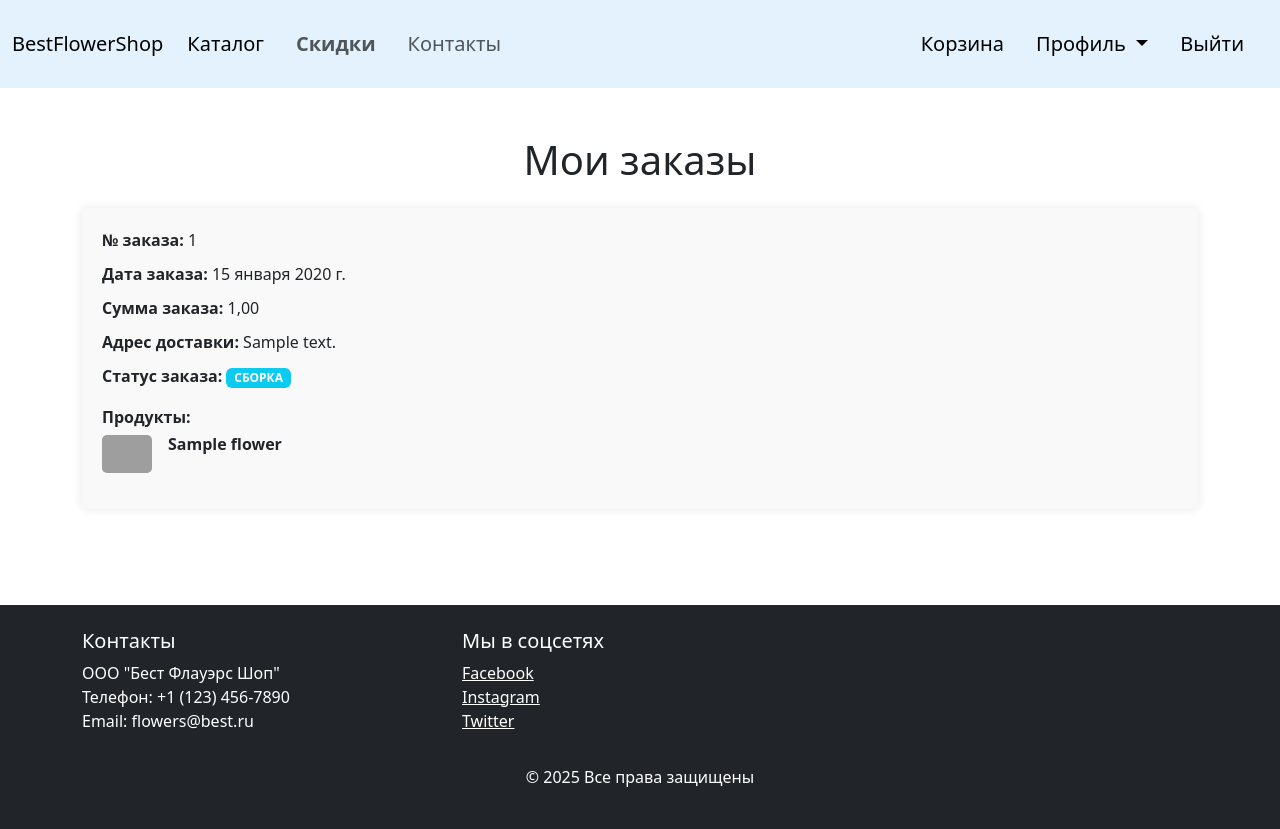
After one commit to MBukharov/FlowerShop, a Django app: page /my_orders/ in a window 1280 px wide. The commit adds this page. Run offline with Django 4.2, Linux system fonts and the light colour scheme; a user stored in the database is signed in; tables that the repository leaves empty hold one stand-in row (values such as "Sample post"); grey boxes are pictures that could not be loaded.

Commit message:
my_orders page is ready

```diff
--- a/FlowerShopWeb/catalog/models.py
+++ b/FlowerShopWeb/catalog/models.py
@@ -5,7 +5,7 @@
 class Flower(models.Model):
     name = models.CharField(max_length=100, verbose_name="Название товара")
     description = models.TextField(verbose_name="Описание")
-    price = models.FloatField(verbose_name="Цена")
+    price = models.DecimalField(verbose_name="Цена", max_digits=10, decimal_places=2)
     quantity = models.IntegerField(verbose_name="Доступно к заказу")
     picture = models.ImageField(upload_to = 'catalog/static/catalog/img', verbose_name="Изображение")
 
--- a/FlowerShopWeb/catalog/templates/catalog/header.html
+++ b/FlowerShopWeb/catalog/templates/catalog/header.html
@@ -26,7 +26,7 @@
                       Профиль
                     </a>
                     <ul class="dropdown-menu" aria-labelledby="navbarDarkDropdownMenuLink">
-                      <li><a class="dropdown-item" href="#">Мои заказы</a></li>
+                      <li><a class="dropdown-item" href="{% url 'my_orders' %}">Мои заказы</a></li>
                       <li><a class="dropdown-item" href="{% url 'account' %}">Настройки профиля</a></li>
 <!--                      <li><a class="dropdown-item" href="#">Что-то еще здесь</a></li>-->
                     </ul>
--- a/FlowerShopWeb/order/models.py
+++ b/FlowerShopWeb/order/models.py
@@ -16,6 +16,7 @@ class Order(models.Model):
     delivery_address = models.CharField(max_length=255)
     phone_number = models.CharField(max_length=20)
     products = models.ManyToManyField(Flower, through='OrderProduct')
+    sum = models.DecimalField(max_digits=10, decimal_places=2)
     status = models.CharField(max_length=10, choices=STATUS_CHOICES, default='СБОРКА')
     date = models.DateField()
 
--- a/FlowerShopWeb/order/views.py
+++ b/FlowerShopWeb/order/views.py
@@ -33,6 +33,7 @@ def make_order(request):
                 user=user,
                 delivery_address=order_form.cleaned_data['delivery_address'],
                 phone_number=order_form.cleaned_data['phone_number'],
+                sum = sum(item.product.price * item.quantity for item in cart.items.all()),
                 status='СБОРКА',  # или другой начальный статус
                 date=timezone.now()
             )
@@ -44,6 +45,7 @@ def make_order(request):
                     product=item.product,
                     quantity=item.quantity
                 )
+                # print(f"{item.product.name} x {item.quantity} for Order {order.id}")
 
             # Очищаем корзину
             cart_items.delete()
--- a/FlowerShopWeb/read_db.py
+++ b/FlowerShopWeb/read_db.py
@@ -4,9 +4,10 @@ conn = sqlite3.connect('db.sqlite3')
 cur = conn.cursor()
 # cur.execute('''SELECT name FROM sqlite_master WHERE type='table' ''')
 cur.execute('''
-    SELECT * FROM order_order
+    SELECT * FROM order_orderproduct
 ''')
 rows = cur.fetchall()
 for row in rows:
     print(row)
+
 conn.close()
--- /dev/null
+++ b/FlowerShopWeb/users/templates/users/my_orders.html
@@ -0,0 +1,66 @@
+{% extends 'catalog/layout.html' %}
+{% load static %}
+ {% load my_filters %}
+
+{% block content %}
+
+
+<div class="container mt-5">
+    <h1 class="mb-4 text-center">Мои заказы</h1>
+
+    {% if my_orders %}
+        {% for order in my_orders %}
+            <div class="order mb-5">
+                <div class="order-header mb-3">
+                    <div><strong>№ заказа:</strong> {{ order.id }}</div>
+                    <div><strong>Дата заказа:</strong> {{ order.date }}</div>
+                    <div><strong>Сумма заказа:</strong> {{ order.sum }}</div>
+                    <div><strong>Адрес доставки:</strong> {{ order.delivery_address }}</div>
+                    <div><strong>Статус заказа:</strong> <span class="badge bg-info">{{ order.status }}</span></div>
+                </div>
+                <div class="order-products">
+                    <h5>Продукты:</h5>
+                    <ul class="list-unstyled">
+                        {% for product in order.products.all %}
+                            <li class="d-flex align-items-start my-2">
+                                <img src="{{ product.picture.url|slice_from_eighth }}" alt="{{ product.name }}" class="me-3" width="50">
+                                <div>
+                                    <h5 class="mt-0 mb-1 product-name">{{ product.name }}</h5> <!-- Добавляем класс для уменьшения шрифта -->
+                                </div>
+                            </li>
+                        {% endfor %}
+                    </ul>
+                </div>
+            </div>
+        {% endfor %}
+    {% else %}
+        <p class="alert alert-info text-center">У вас нет заказов.</p>
+    {% endif %}
+</div>
+
+<!-- Кастомный CSS для дополнительного оформления -->
+<style>
+    .order {
+        background-color: #f9f9f9;
+        padding: 20px;
+        border-radius: 5px;
+        box-shadow: 0 0 10px rgba(0, 0, 0, 0.1);
+    }
+    .order-header div {
+        margin-bottom: 10px;
+    }
+    .order-products h5 {
+        margin-top: 20px;
+        font-weight: bold;
+        font-size: 1rem; /* Уменьшаем размер шрифта */
+    }
+    .order-products img {
+        border-radius: 5px;
+    }
+    .product-name {
+        font-size: 0.9rem; /* Уменьшаем размер наименований товаров */
+    }
+</style>
+
+
+{% endblock %}
--- a/FlowerShopWeb/users/urls.py
+++ b/FlowerShopWeb/users/urls.py
@@ -8,4 +8,5 @@ urlpatterns = [
     path('logout/', views.logout_view, name='logout'),
     path('home/', views.home, name='home'),
     path('account/', views.account_data, name='account'),
+    path('my_orders/', views.my_orders, name='my_orders'),
 ]
--- a/FlowerShopWeb/users/views.py
+++ b/FlowerShopWeb/users/views.py
@@ -6,6 +6,7 @@ from django.contrib.auth import logout
 from django.contrib import messages
 from .forms import UserChangeForm
 from django.contrib.auth.decorators import login_required
+from order.models import Order
 
 def register(request):
     if request.method == 'POST':
@@ -50,3 +51,10 @@ def account_data(request):
         form = UserChangeForm(instance=request.user)
 
     return render(request, 'users/account.html', {'form': form})
+
+@login_required
+def my_orders(request):
+    user = request.user
+    my_orders = Order.objects.filter(user=user)
+
+    return render(request, 'users/my_orders.html', {'my_orders': my_orders})
```
Also changed, not shown: FlowerShopWeb/catalog/migrations/0006_alter_flower_price.py (added), FlowerShopWeb/order/migrations/0002_order_sum.py (added).
